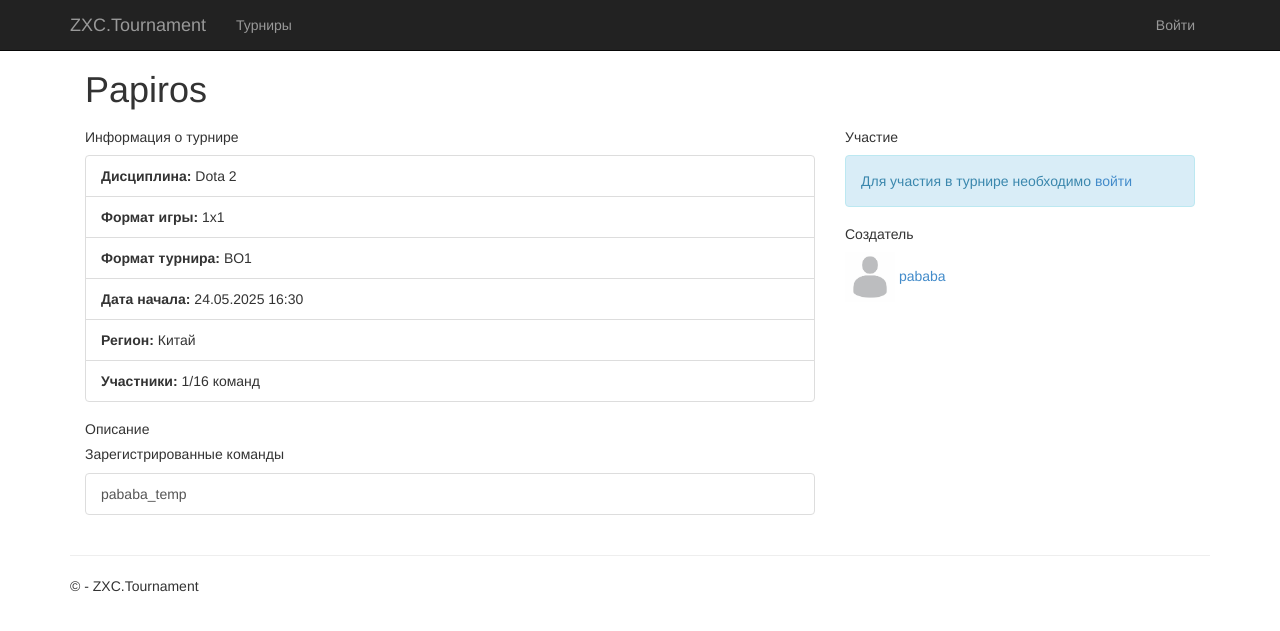
After one commit to Pauqqqsdy/EsportsSystem, a Django app: page /tournaments/1/ in a window 1280 px wide. The commit adds this page. Shown: the top 631 px of the page. Run offline with Django 3.2, Linux system fonts and the light colour scheme; data comes from the database, SQL or seed files in the repository; both versions use the stored data as it was after the commit; some libraries are stand-ins or nearby versions.

Commit message:
Tournament editing and joining were completed

```diff
--- a/EsportsSystem/urls.py
+++ b/EsportsSystem/urls.py
@@ -9,10 +9,10 @@ from django.contrib.auth import views as auth_views
 
 urlpatterns = [
     path('', views.home, name='home'),
-    path('tournaments/', views.tournaments, name='tournaments'),
-    path('profile/', views.profile, name='profile'),
+    path('register/', views.register, name='register'),
     path('service_terms/', views.service_terms, name='service_terms'),
     path('privacy_policy/', views.privacy_policy, name='privacy_policy'),
+    path('profile/', views.profile, name='profile'),
     path('profile/edit/', views.edit_profile, name='edit_profile'),
     path('profile/change_password/', views.change_password, name='change_password'),
     path('user/<str:username>/', views.view_profile, name='view_profile'),
@@ -22,9 +22,15 @@ urlpatterns = [
     path('team/leave/', views.leave_team, name='leave_team'),
     path('team/<int:team_id>/delete/', views.delete_team, name='delete_team'),
     path('team/<int:team_id>/transfer/<int:new_captain_id>/', views.transfer_leadership, name='transfer_leadership'),
-    path('tournaments/create/', views.create_tournament, name='create_tournament'),
     path('team/<int:team_id>/edit/', views.edit_team, name='edit_team'),
     path('team/<int:team_id>/remove/<int:member_id>/', views.remove_member, name='remove_member'),
+    path('tournaments/', views.tournaments, name='tournaments'),
+    path('tournaments/my/', views.my_tournaments, name='my_tournaments'),
+    path('tournaments/create/', views.create_tournament, name='create_tournament'),
+    path('tournaments/<int:tournament_id>/', views.tournament_detail, name='tournament_detail'),
+    path('tournaments/<int:tournament_id>/edit/', views.edit_tournament, name='edit_tournament'),
+    path('tournaments/<int:tournament_id>/participate/', views.participate_tournament, name='participate_tournament'),
+
 
     # Аутентификация
     path('login/',
@@ -56,10 +62,6 @@ urlpatterns = [
     path('reset/done/', auth_views.PasswordResetCompleteView.as_view(
         template_name='registration/password_reset_completed.html'
     ), name='password_reset_complete'),
-
-    # Регистрация
-    path('register/', views.register, name='register'),
-
 ]
 
 if settings.DEBUG:
--- /dev/null
+++ b/app/templates/app/tournaments/tournament_detail.html
@@ -0,0 +1,109 @@
+{% extends "app/layout.html" %}
+
+{% block content %}
+<div class="container">
+    <div class="d-flex justify-content-between align-items-center mb-4">
+        <h1>{{ tournament.name }}</h1>
+        {% if is_creator %}
+        <a href="{% url 'edit_tournament' tournament_id=tournament.id %}" class="btn btn-primary">Редактировать</a>
+        {% endif %}
+    </div>
+
+    <div class="row">
+        <div class="col-md-8">
+            <div class="card mb-4">
+                <div class="card-body">
+                    <h5 class="card-title">Информация о турнире</h5>
+                    <ul class="list-group list-group-flush">
+                        <li class="list-group-item">
+                            <strong>Дисциплина:</strong> {{ tournament.get_discipline_display }}
+                        </li>
+                        <li class="list-group-item">
+                            <strong>Формат игры:</strong> {{ tournament.get_game_format_display }}
+                        </li>
+                        <li class="list-group-item">
+                            <strong>Формат турнира:</strong> {{ tournament.get_tournament_format_display }}
+                        </li>
+                        <li class="list-group-item">
+                            <strong>Дата начала:</strong> {{ tournament.start_date|date:"d.m.Y H:i" }}
+                        </li>
+                        <li class="list-group-item">
+                            <strong>Регион:</strong> {{ tournament.get_location_display }}
+                        </li>
+                        <li class="list-group-item">
+                            <strong>Участники:</strong> {{ registered_count }} команд
+                        </li>
+                    </ul>
+                </div>
+            </div>
+
+            <div class="card mb-4">
+                <div class="card-body">
+                    <h5 class="card-title">Описание</h5>
+                    <p class="card-text">{{ tournament.description|linebreaks }}</p>
+                </div>
+            </div>
+
+            <div class="card">
+                <div class="card-body">
+                    <h5 class="card-title">Зарегистрированные команды</h5>
+                    {% if registered_teams %}
+                    <div class="list-group">
+                        {% for team in registered_teams %}
+                        <a href="{% url 'team_page' team_id=team.id %}" class="list-group-item list-group-item-action">
+                            {{ team.name }}
+                        </a>
+                        {% endfor %}
+                    </div>
+                    {% else %}
+                    <p class="text-muted">Пока никто не зарегистрировался</p>
+                    {% endif %}
+                </div>
+            </div>
+        </div>
+
+        <div class="col-md-4">
+            <div class="card mb-4">
+                <div class="card-body">
+                    <h5 class="card-title">Участие</h5>
+                    {% if user.is_authenticated %}
+                    {% if is_registered %}
+                    <div class="alert alert-success">Ваша команда уже зарегистрирована</div>
+                    {% elif tournament.registered_teams_count < tournament.max_teams %}
+                    {% if user_team or tournament.game_format == '1x1' %}
+                    <a href="{% url 'participate_tournament' tournament_id=tournament.id %}" class="btn btn-primary btn-block">
+                        Принять участие
+                    </a>
+                    {% else %}
+                    <div class="alert alert-warning">
+                        Для участия в этом турнире вам нужно быть капитаном команды
+                    </div>
+                    {% endif %}
+                    {% else %}
+                    <div class="alert alert-danger">Турнир уже заполнен</div>
+                    {% endif %}
+                    {% else %}
+                    <div class="alert alert-info">
+                        Для участия в турнире необходимо <a href="{% url 'login' %}">войти</a>
+                    </div>
+                    {% endif %}
+                </div>
+            </div>
+
+            <div class="card">
+                <div class="card-body">
+                    <h5 class="card-title">Создатель</h5>
+                    <div class="d-flex align-items-center">
+                        <img src="{{ tournament.creator.userprofile.avatar.url }}"
+                             alt="{{ tournament.creator.username }}"
+                             class="rounded-circle mr-3" width="50">
+                        <a href="{% url 'view_profile' username=tournament.creator.username %}">
+                            {{ tournament.creator.username }}
+                        </a>
+                    </div>
+                </div>
+            </div>
+        </div>
+    </div>
+</div>
+{% endblock %}
--- a/app/views.py
+++ b/app/views.py
@@ -1,4 +1,5 @@
 from datetime import datetime
+from django.db.models import Q
 from django.http import HttpRequest
 from django.contrib.auth.decorators import login_required
 from django.shortcuts import get_object_or_404, render, redirect
@@ -7,7 +8,7 @@ from django.contrib import messages
 from django.shortcuts import render, redirect
 from django.urls import reverse
 from .models import Tournament, UserProfile, Team
-from .forms import TeamCreationForm, TournamentForm, AvatarUploadForm, ExtendedUserCreationForm, User
+from .forms import TeamCreationForm, TournamentForm, AvatarUploadForm, ExtendedUserCreationForm, TournamentParticipationForm, User
 from django.contrib.auth.forms import PasswordChangeForm
 from django.contrib.auth import update_session_auth_hash
 from django.utils.crypto import get_random_string
@@ -62,36 +63,25 @@ def change_password(request):
         'title': 'Смена пароля'
     })
 
-def tournaments(request):
-    assert isinstance(request, HttpRequest)
+def service_terms(request):
     return render(
         request,
-        'app/tournaments/tournaments.html',
+        'app/service_terms.html',
         {
-            'title':'Последние турниры',
-            'year':datetime.now().year,
+            'title': 'Пользовательское соглашение',
+            'year': datetime.now().year,
         }
     )
 
-def tournaments(request):
-    latest_tournaments = Tournament.objects.filter(is_active=True).order_by('-created_at')[:10]
-    return render(request, 'app/tournaments.html', {
-        'tournaments': latest_tournaments,
-        'title': 'Турниры',
-    })
-
-@login_required
-def create_tournament(request):
-    if request.method == 'POST':
-        form = TournamentForm(request.POST)
-        if form.is_valid():
-            tournament = form.save(commit=False)
-            tournament.creator = request.user
-            tournament.save()
-            return redirect('tournaments')
-    else:
-        form = TournamentForm()
-    return render(request, 'app/tournaments/create_tournament.html', {'form': form})
+def privacy_policy(request):
+    return render(
+        request,
+        'app/privacy_policy.html',
+        {
+            'title': 'Политика конфиденциальности',
+            'year': datetime.now().year,
+        }
+    )
 
 @login_required
 def profile(request, username=None):
@@ -309,22 +299,147 @@ def transfer_leadership(request, team_id, new_captain_id):
     messages.success(request, f'Лидерство передано {new_captain.username}')
     return redirect('team_page', team_id=team.id)
 
-def service_terms(request):
-    return render(
-        request,
-        'app/service_terms.html',
-        {
-            'title': 'Пользовательское соглашение',
-            'year': datetime.now().year,
-        }
-    )
+def tournaments(request):
+    region = request.GET.get('region')
+    discipline = request.GET.get('discipline')
+    game_format = request.GET.get('game_format')
+    tournaments_qs = Tournament.objects.filter(is_active=True).order_by('-created_at')
 
-def privacy_policy(request):
-    return render(
-        request,
-        'app/privacy_policy.html',
-        {
-            'title': 'Политика конфиденциальности',
-            'year': datetime.now().year,
-        }
-    )
+    if region:
+        tournaments_qs = tournaments_qs.filter(location=region)
+    if discipline:
+        tournaments_qs = tournaments_qs.filter(discipline=discipline)
+    if game_format:
+        tournaments_qs = tournaments_qs.filter(game_format=game_format)
+
+    context = {
+        'tournaments': tournaments_qs,
+        'regions': Tournament.LOCATION_CHOICES,
+        'disciplines': Tournament.DISCIPLINE_CHOICES,
+        'game_formats': Tournament.FORMAT_CHOICES,
+        'selected_region': region,
+        'selected_discipline': discipline,
+        'selected_game_format': game_format,
+        'title': 'Турниры',
+    }
+    return render(request, 'app/tournaments/tournaments.html', context)
+
+@login_required
+def create_tournament(request):
+    if request.method == 'POST':
+        form = TournamentForm(request.POST)
+        if form.is_valid():
+            tournament = form.save(commit=False)
+            tournament.creator = request.user
+            tournament.save()
+            return redirect('tournaments')
+    else:
+        form = TournamentForm()
+    return render(request, 'app/tournaments/create_tournament.html', {'form': form})
+
+def tournament_detail(request, tournament_id):
+    tournament = get_object_or_404(Tournament, id=tournament_id)
+    is_creator = tournament.is_creator(request.user) if request.user.is_authenticated else False
+    user_team = None
+    is_registered = False
+
+    if request.user.is_authenticated and hasattr(request.user, 'userprofile'):
+        user_team = request.user.userprofile.team
+        if user_team:
+            is_registered = tournament.is_registered(user_team)
+
+    context = {
+        'tournament': tournament,
+        'is_creator': is_creator,
+        'user_team': user_team,
+        'is_registered': is_registered,
+        'registered_teams': tournament.registered_teams.all(),
+        'registered_count': f"{tournament.registered_teams_count()}/{tournament.max_teams}",
+    }
+
+    return render(request, 'app/tournaments/tournament_detail.html', context)
+
+@login_required
+def edit_tournament(request, tournament_id):
+    tournament = get_object_or_404(Tournament, id=tournament_id)
+
+    if not tournament.is_creator(request.user):
+        messages.error(request, 'Только создатель может редактировать турнир')
+        return redirect('tournament_detail', tournament_id=tournament.id)
+
+    if request.method == 'POST':
+        form = TournamentForm(request.POST, instance=tournament)
+        if form.is_valid():
+            form.save()
+            messages.success(request, 'Турнир успешно обновлен')
+            return redirect('tournament_detail', tournament_id=tournament.id)
+    else:
+        form = TournamentForm(instance=tournament)
+
+    return render(request, 'app/tournaments/edit_tournament.html', {
+        'form': form,
+        'tournament': tournament
+    })
+
+@login_required
+def participate_tournament(request, tournament_id):
+    tournament = get_object_or_404(Tournament, id=tournament_id)
+    user_profile = request.user.userprofile
+
+    if not user_profile.team:
+        if tournament.game_format != '1x1':
+            messages.error(request, 'Для участия в этом турнире вам нужно состоять в команде')
+            return redirect('tournament_detail', tournament_id=tournament.id)
+        team = Team.objects.create(
+            name=f"{request.user.username}_temp",
+            captain=request.user
+        )
+        user_profile.team = team
+        user_profile.save()
+    else:
+        team = user_profile.team
+        if not team.is_captain(request.user):
+            messages.error(request, 'Только капитан может зарегистрировать команду на турнир')
+            return redirect('tournament_detail', tournament_id=tournament.id)
+
+    if tournament.is_registered(team):
+        messages.warning(request, 'Ваша команда уже зарегистрирована на этот турнир')
+        return redirect('tournament_detail', tournament_id=tournament.id)
+
+    if tournament.registered_teams_count() >= tournament.max_teams:
+        messages.error(request, 'Турнир уже заполнен')
+        return redirect('tournament_detail', tournament_id=tournament.id)
+
+    if request.method == 'POST':
+        form = TournamentParticipationForm(request.POST, team=team, game_format=tournament.game_format)
+        if form.is_valid():
+            tournament.registered_teams.add(team)
+            messages.success(request, 'Ваша команда успешно зарегистрирована на турнир!')
+            return redirect('tournament_detail', tournament_id=tournament.id)
+    else:
+        form = TournamentParticipationForm(team=team, game_format=tournament.game_format)
+
+    return render(request, 'app/tournaments/participate_tournament.html', {
+        'form': form,
+        'tournament': tournament,
+        'team': team
+    })
+
+@login_required
+def my_tournaments(request):
+    user_teams = Team.objects.filter(Q(captain=request.user) | Q(members=request.user)).distinct()
+    participating_tournaments = Tournament.objects.filter(
+        registered_teams__in=user_teams,
+        is_active=True
+    ).order_by('start_date')
+
+    created_tournaments = Tournament.objects.filter(
+        creator=request.user,
+        is_active=True
+    ).order_by('start_date')
+
+    return render(request, 'app/tournaments/my_tournaments.html', {
+        'participating_tournaments': participating_tournaments,
+        'created_tournaments': created_tournaments,
+        'title': 'Мои турниры'
+    })
```
Also changed, not shown: app/forms.py (+72 -43 lines), app/models.py (+53 -6 lines), app/templates/app/tournaments/edit_tournament.html (added, +16 -0 lines), app/templates/app/tournaments/my_tournaments.html (added, +91 -0 lines), app/templates/app/tournaments/participate_tournament.html (added, +29 -0 lines), app/templates/app/tournaments/tournaments.html (+56 -14 lines), app/migrations/0001_initial.py, app/migrations/0002_userprofile_bio.py (deleted), app/migrations/0003_remove_userprofile_bio_team_alter_userprofile_team.py (deleted), app/migrations/0004_alter_team_avatar.py (deleted), app/migrations/0005_alter_userprofile_team_userprofile_bio_delete_team.py (deleted), app/migrations/0006_remove_userprofile_bio_team_alter_userprofile_team.py (deleted), app/migrations/0007_userprofile_bio_alter_userprofile_team.py (deleted), app/migrations/0008_alter_team_options_alter_team_avatar_and_more.py (deleted), 2 more files, 1 other file.
